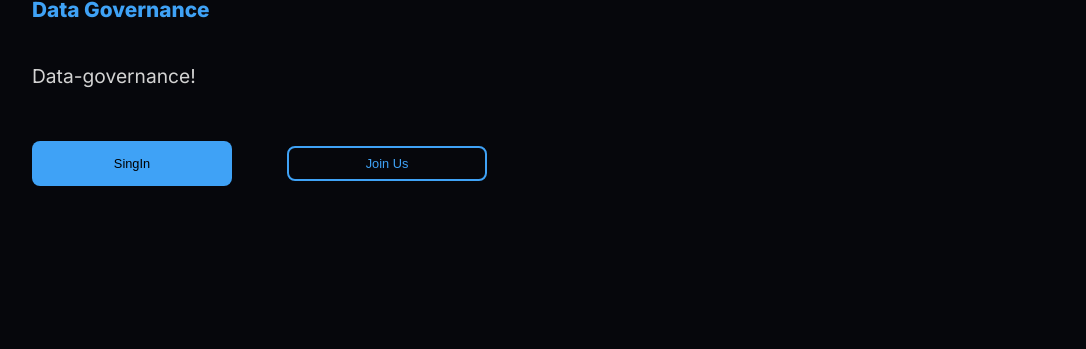
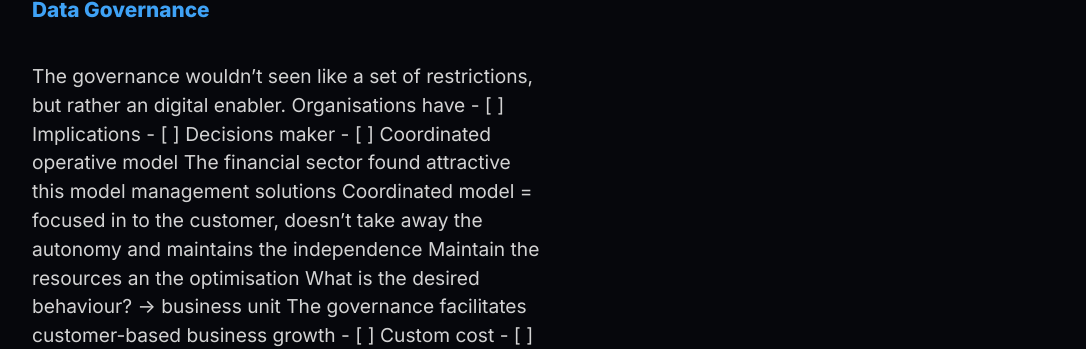
Before and after one commit to AndresLAraque/InformationTechnologyGovernance, a plain HTML site: page index.html in a window 1280 px wide. Shown: the part 106-455 px from the top of the page, without its empty margins (96-1182 px from the left). Drawn offline with Linux system fonts and the light colour scheme.

Commit message:
Update index.html
Content creation

```diff
--- a/index.html
+++ b/index.html
@@ -45,7 +45,32 @@
         <h2>Information Technology Governance</h2>
         <h3>Data Governance</h3>
         <p>
-          Data-governance!
+          The governance wouldn’t seen like a set of restrictions, but rather an digital enabler.
+          Organisations have
+          - [ ] Implications
+          - [ ] Decisions maker
+              - [ ] Coordinated operative model
+
+          The financial sector found attractive this model management solutions
+        	Coordinated model = focused in to the customer, doesn’t take away the autonomy and maintains the independence
+          Maintain the resources an the optimisation
+          What is the desired behaviour? -> business unit
+          The governance facilitates customer-based business growth
+              - [ ] Custom cost
+              - [ ] Autonomy increases the risks
+          IT risk management =
+          Management
+          Measurement
+          Control
+
+          Operative model = Doesn’t share information which each other , included tencological services
+
+          Replicated model = if different groups of process appear, the government must control this behaviour
+          Low integration ? -> service offering
+          High standardisation ? -> that indicators are measured in the same way
+          Delivery time -> Measurement and process control
+
+          Unificated model = has only one line of business !
         </p>
 
         <div class="cta">
```
